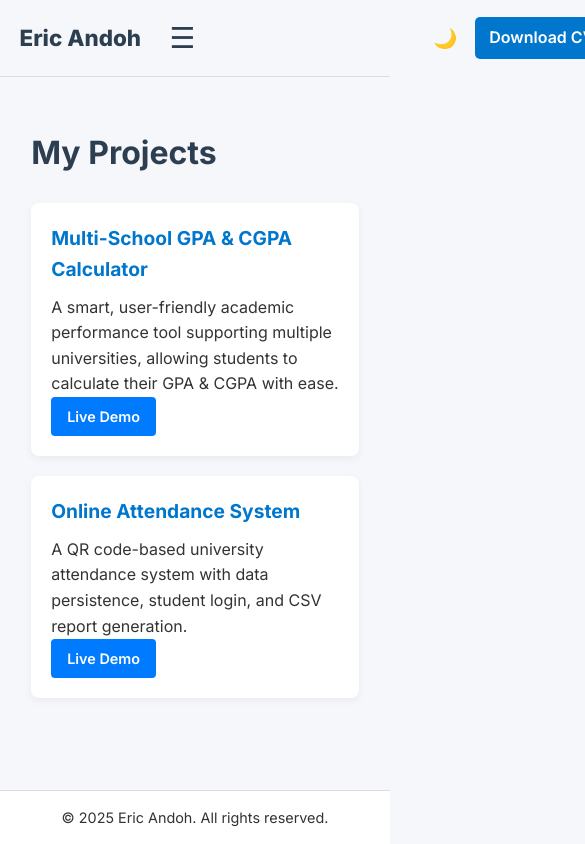
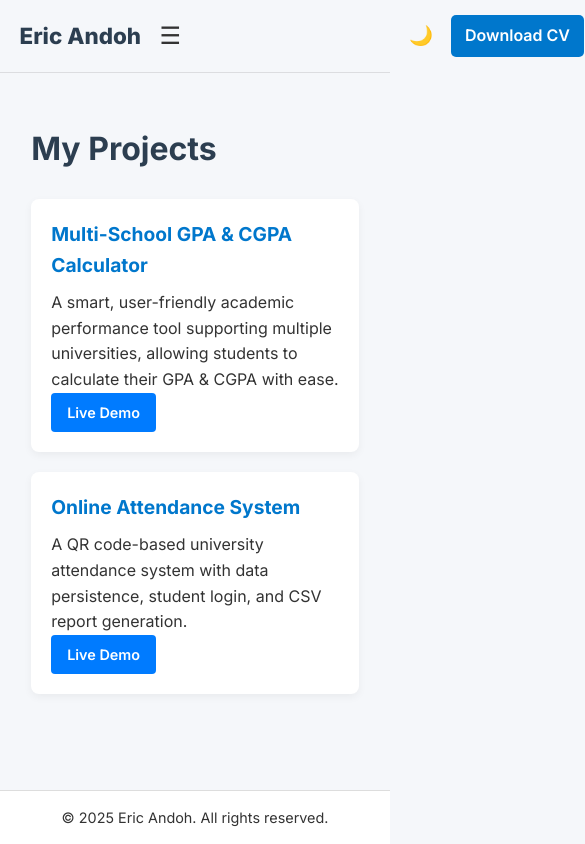
Before and after one commit to PROF-ERICUS/mywebsite, a plain HTML site: page project.html in a window 390 px wide. Shown: the top 844 px of the page, 585 px wide, since content can reach past the window. Drawn offline with Linux system fonts and the light colour scheme.

Commit message:
Update project.css

```diff
--- a/project.css
+++ b/project.css
@@ -170,14 +170,11 @@ footer {
 /* ===== Mobile Menu Toggle Button ===== */
 .menu-toggle {
   display: none;
+  font-size: 1.5rem;
   background: none;
   border: none;
-  font-size: 1.8rem;
+  color: var(--text-color);
   cursor: pointer;
-  color: #2c3e50;
-  padding: 6px 10px;
-  border-radius: 4px;
-  transition: background-color 0.3s ease;
 }
 
 .menu-toggle:hover {
```
